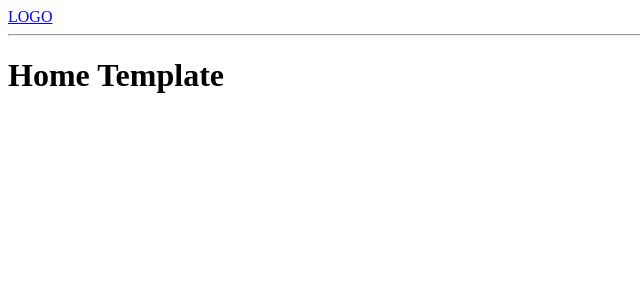
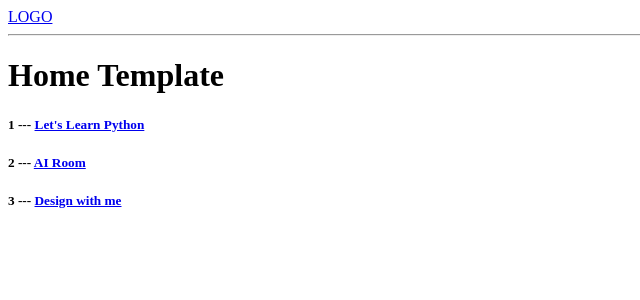
Before and after one commit to salma-achour/Django, a Django app: page / in a window 1280 px wide. Shown: the top 300 px of the page, without its empty margins (0-640 px from the left). Run offline with Django 4.2, Linux system fonts and the light colour scheme.

Commit message:
templates part2

```diff
--- /dev/null
+++ b/base/templates/base/home.html
@@ -0,0 +1,18 @@
+{% extends 'main.html' %}
+
+{% block content %}
+<h1>Home Template</h1>
+
+<div>
+
+    <div>
+         {% for room in rooms %}
+
+         <div>
+             <h5>{{room.id}} --- <a  href="{% url 'room' room.id %}">{{room.name}}</a></h5>
+         </div>
+         {% endfor %}
+
+    </div>
+</div>
+{% endblock content %}
--- a/templates/room.html
+++ b/base/templates/base/room.html
@@ -1,5 +1,5 @@
 {% extends 'main.html' %}
 
 {% block content %}
-<h1>Room Template</h1>
+<h1>{{room.name}}</h1>
 {% endblock content %}
--- a/base/urls.py
+++ b/base/urls.py
@@ -4,5 +4,5 @@ from . import views
 
 urlpatterns = [
     path('', views.home, name="home"),
-    path('room/', views.room, name="room")
+    path('room/<str:pk>', views.room, name="room")
 ]
--- a/base/views.py
+++ b/base/views.py
@@ -1,9 +1,21 @@
+from multiprocessing import context
 from django.shortcuts import render
 
+rooms = [
+    {'id':1, 'name':'Let\'s Learn Python'},
+    {'id':2, 'name':'AI Room'},
+    {'id':3, 'name':'Design with me'}
+]
 
 # Create your views here.
 def home(request):
-    return render(request, "home.html")
+    context = {'rooms': rooms}
+    return render(request, "base/home.html", context)
 
-def room(request):
-    return  render(request, "room.html")
+def room(request,pk):
+    room = None
+    for i in rooms:
+        if i["id"] == int(pk):
+            room = i
+    context = {'room': room}
+    return  render(request, "base/room.html", context)
--- a/templates/home.html
+++ /dev/null
@@ -1,6 +0,0 @@
-{% extends 'main.html' %}
-
-{% block content %}
-<h1>Home Template</h1>
-
-{% endblock content %}
```
